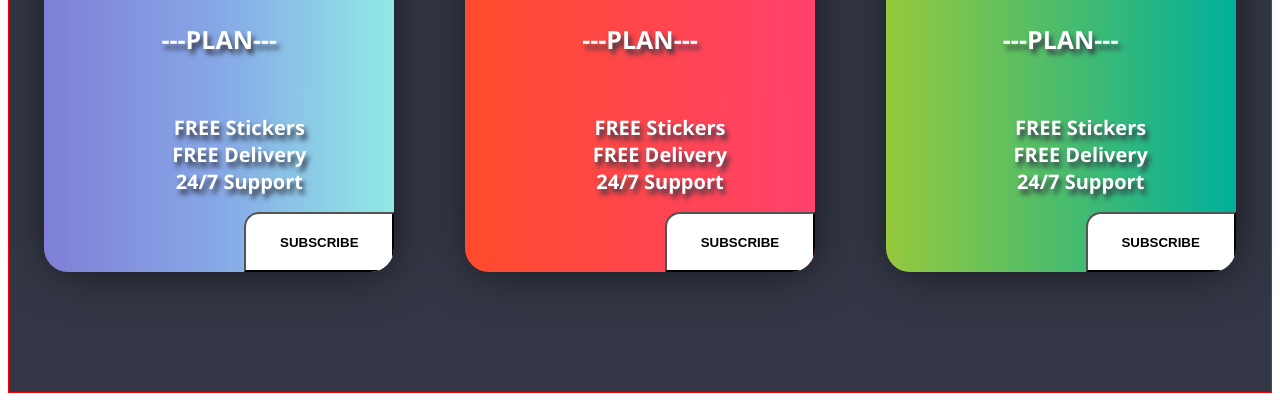
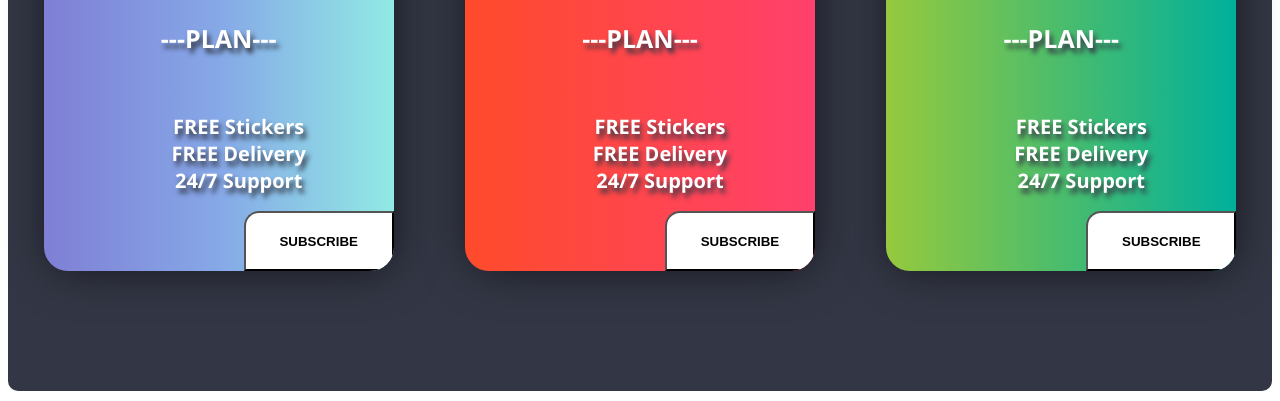
Before and after one commit to DevBenjaAC/Cards-Gradients-Transition, a plain HTML site: page index.html in a window 1280 px wide. Shown: the part 417-818 px from the top of the page. Drawn offline with nearby package versions, Linux system fonts and the light colour scheme.

Commit message:
new finish

```diff
--- a/css/style.css
+++ b/css/style.css
@@ -8,7 +8,6 @@ body {
   justify-content: center;
 }
 .container {
-  border: 1px solid red;
   width: 90rem;
   height: 50rem;
   display: flex;
@@ -16,6 +15,7 @@ body {
   justify-content: space-around;
   align-items: center;
   background-color: #333745;
+  border-radius: 10px;
 }
 .card {
   width: 290px;
@@ -37,6 +37,7 @@ body {
 .card:hover {
   transform: scale(1.2);
   transition: linear 350ms;
+  cursor: pointer;
 }
 .card-a {
   background: #7f7fd5;
```
